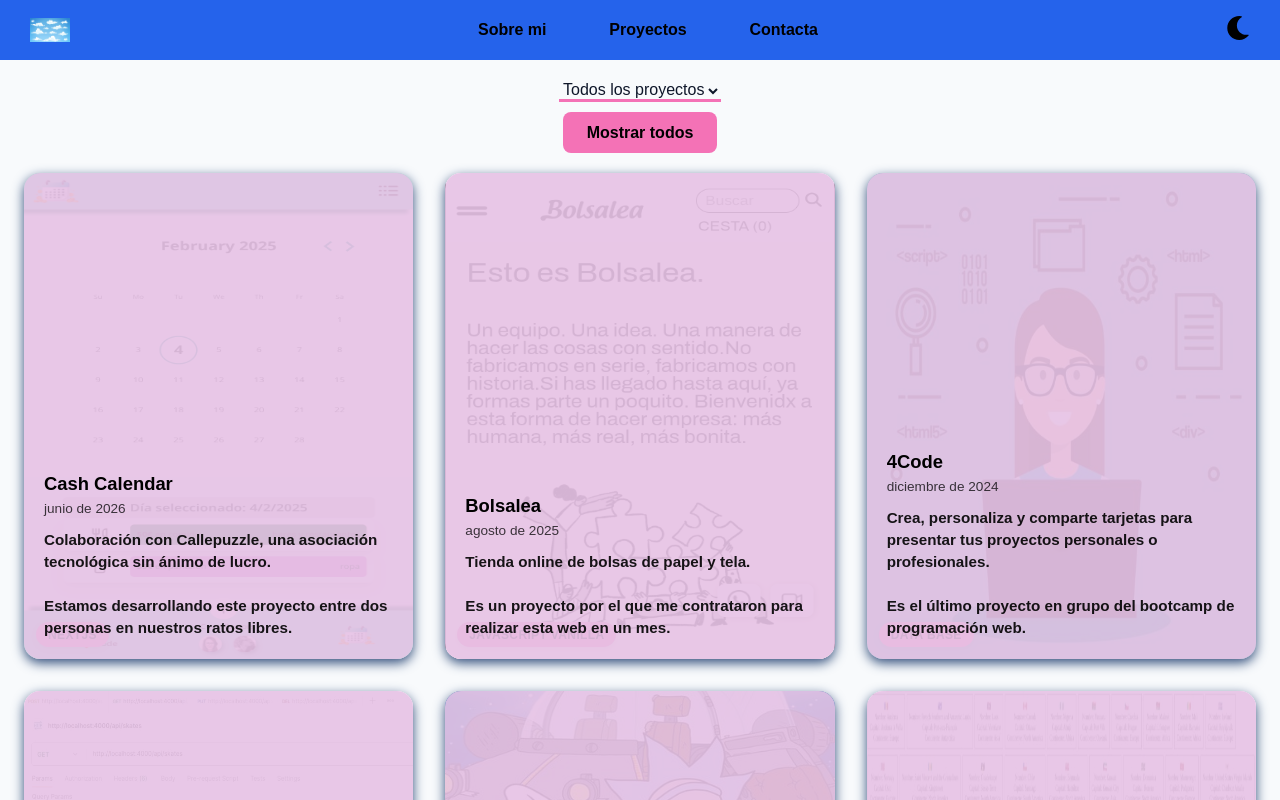
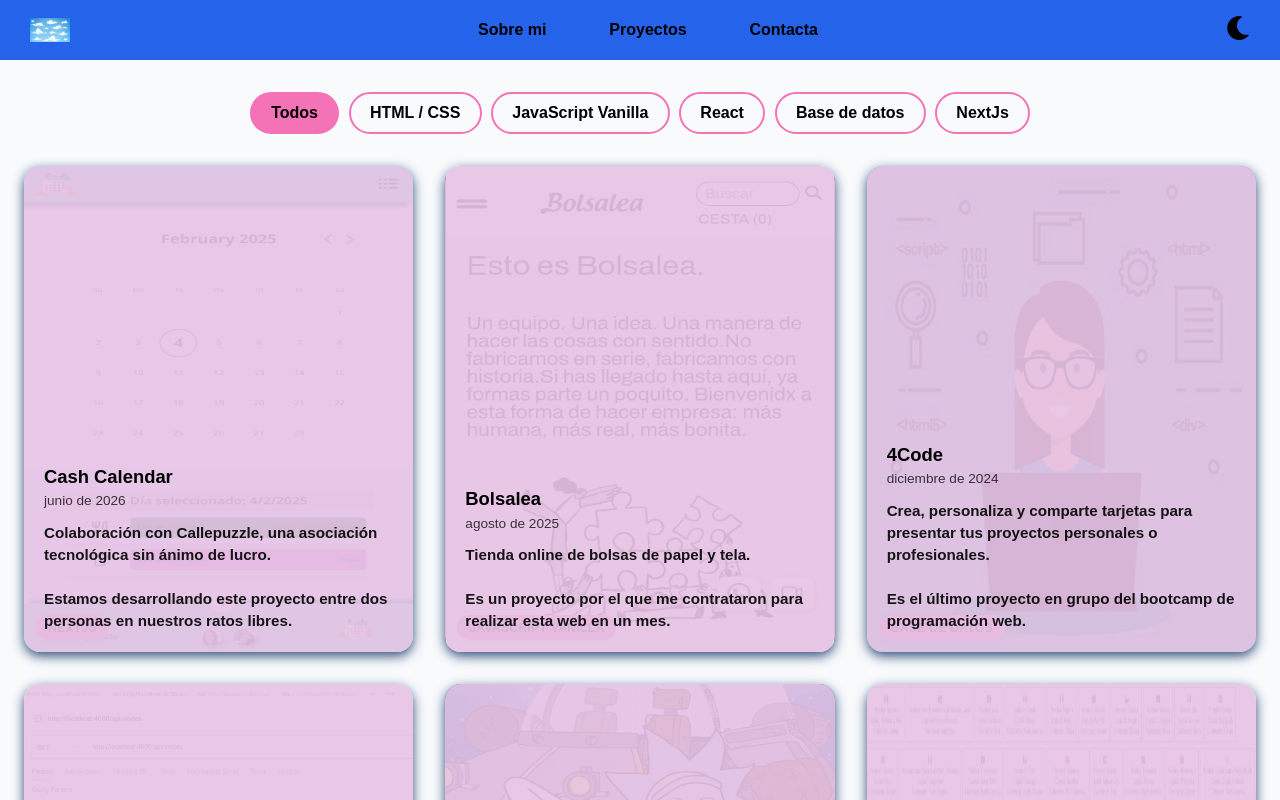
Before and after one commit to Nuria8890/portfolio, a React (Vite) app: page /projects in a window 1280 px wide. Shown: the top 800 px of the page. Built offline with nearby package versions, Linux system fonts and the light colour scheme; a web font is replaced by a local one.

Commit message:
replace select filter with chip button filter

```diff
--- a/src/components/App.jsx
+++ b/src/components/App.jsx
@@ -56,10 +56,6 @@ function App() {
     setSelectedTech(value);
   };
 
-  const clickReset = () => {
-    setSelectedTech("");
-  };
-
   const changeContactForm = (event) => {
     const { name, value } = event.target;
     setContactFormData((previous) => ({ ...previous, [name]: value }));
@@ -97,7 +93,6 @@ function App() {
                   arrayProjects={arrayProjects}
                   onChangeInputTech={changeInputTech}
                   selectedTech={selectedTech}
-                  onClickReset={clickReset}
                 />
               }
             />
--- a/src/components/projects/Projects.jsx
+++ b/src/components/projects/Projects.jsx
@@ -1,12 +1,7 @@
 import Filters from "./filters/Filters";
 import Projects_list from "./Projects_list";
 
-function projects({
-  arrayProjects,
-  onChangeInputTech,
-  selectedTech,
-  onClickReset,
-}) {
+function projects({ arrayProjects, onChangeInputTech, selectedTech }) {
   let filteredProjects;
 
   if (selectedTech === "") {
@@ -19,9 +14,8 @@ function projects({
   return (
     <>
       <Filters
+        arrayProjects={arrayProjects}
         onChangeInputTech={onChangeInputTech}
-        onClickReset={onClickReset}
-        arrayProjects={arrayProjects}
         selectedTech={selectedTech}
       />
       <section>
--- a/src/components/projects/filters/FilterByTech.jsx
+++ b/src/components/projects/filters/FilterByTech.jsx
@@ -1,27 +1,37 @@
-function FilterByTech({ onChangeInputTech, technologies, selectedTech }) {
-  const handleChangeInput = (event) => {
-    onChangeInputTech(event.target.value);
+function FilterByTech({ arrayProjects, onChangeInputTech, selectedTech }) {
+  const uniqueTechnologies = [
+    ...new Set(arrayProjects.map((project) => project.tech)),
+  ];
+  const technologies = ["Todos", ...uniqueTechnologies];
+
+  const handleClickTech = (technology) => {
+    onChangeInputTech(technology === "Todos" ? "" : technology);
   };
 
-  const technology = technologies.map((technology, i) => {
-    return (
-      <option key={i} value={technology}>
-        {technology}
-      </option>
-    );
-  });
-
   return (
-    <select
-      className="filters__filterByTech"
-      id="techFilter"
-      name="techFilter"
-      value={selectedTech}
-      onChange={handleChangeInput}
+    <div
+      className="filters__chips"
+      role="group"
+      aria-label="Filtrar por tecnología"
     >
-      <option value="">Todos los proyectos</option>
-      {technology}
-    </select>
+      {technologies.map((technology) => {
+        const isSelected =
+          technology === "Todos"
+            ? selectedTech === ""
+            : selectedTech === technology;
+        return (
+          <button
+            key={technology}
+            type="button"
+            className={`filters__chip ${isSelected ? "filters__chip--active" : ""}`}
+            onClick={() => handleClickTech(technology)}
+            aria-pressed={isSelected}
+          >
+            {technology}
+          </button>
+        );
+      })}
+    </div>
   );
 }
 
--- a/src/components/projects/filters/Filters.jsx
+++ b/src/components/projects/filters/Filters.jsx
@@ -1,30 +1,15 @@
 import "@/styles/layout/projects/filters/Filters.scss";
-import ResetButton from "./ResetButton";
 import FilterByTech from "./FilterByTech";
 
-function Filters({
-  onChangeInputTech,
-  onClickReset,
-  arrayProjects,
-  selectedTech,
-}) {
-  const allTechnologies = arrayProjects.map((technology) => {
-    return technology.tech;
-  });
-
-  const technologies = allTechnologies.filter((valor, indice, self) => {
-    return self.indexOf(valor) === indice;
-  });
-
+function Filters({ arrayProjects, onChangeInputTech, selectedTech }) {
   return (
-    <form className="filters">
+    <div className="filters">
       <FilterByTech
+        arrayProjects={arrayProjects}
         onChangeInputTech={onChangeInputTech}
-        technologies={technologies}
         selectedTech={selectedTech}
       />
-      <ResetButton onClickReset={onClickReset} />
-    </form>
+    </div>
   );
 }
 
--- a/src/components/projects/filters/ResetButton.jsx
+++ /dev/null
@@ -1,13 +0,0 @@
-function ResetButton({ onClickReset }) {
-  const handleClickReset = (event) => {
-    event.preventDefault();
-    onClickReset();
-  };
-  return (
-    <button className="filters__resetButton" onClick={handleClickReset}>
-      Mostrar todos
-    </button>
-  );
-}
-
-export default ResetButton;
--- a/src/data/projects.js
+++ b/src/data/projects.js
@@ -16,7 +16,7 @@ const adalabModulo1Grupal = {
   urlCode:
     "https://github.com/Nuria8890/ADALAB-project-module-1-team-2-TechAnimal",
   photo: PhotoA1Gru,
-  tech: "HTML y CSS",
+  tech: "HTML / CSS",
   title: "Tech Animal",
   smallText:
     "Simulación de una página web de presentación de un equipo de trabajo.<br/><br/>Es el primer proyecto en grupo del bootcamp de programación web.",
@@ -31,7 +31,7 @@ const adalabModulo1Evaluacion = {
   urlCode:
     "https://github.com/Nuria8890/ADALAB-modulo-1-evaluacion-final-Nuria8890",
   photo: PhotoA1Ev,
-  tech: "HTML y CSS",
+  tech: "HTML / CSS",
   title: "Comienzos compartidos",
   smallText:
     "Simulación de una página web de productos escolares <br/><br/>Es mi primer proyecto en solitario después de dos semanas y media en el bootcamp de programación web.",
@@ -46,7 +46,7 @@ const adalabModulo2Grupal = {
   urlCode:
     "https://github.com/Nuria8890/ADALAB-project-module-2-team-3-HastaElInfinito",
   photo: PhotoA2Gru,
-  tech: "JavaScript vanilla",
+  tech: "JavaScript Vanilla",
   title: "Hasta el infinito",
   smallText:
     "Crea y envía tarjetas personalizadas con temática ToyStory.<br/><br/>Es el segundo proyecto en grupo del bootcamp de programación web.",
@@ -61,7 +61,7 @@ const adalabModulo2EvaluacionIntermedia = {
   urlCode:
     "https://github.com/Nuria8890/ADALAB-modulo-2-evaluacion-intermedia-Nuria8890",
   photo: PhotoA2Int,
-  tech: "JavaScript vanilla",
+  tech: "JavaScript Vanilla",
   title: "Adivina el número",
   smallText:
     "Disfruta jugando a Adivina el número, un juego realizado en el bootcamp de programación web después de dos semanas aprendiendo JavaScript.",
@@ -76,7 +76,7 @@ const adalabModulo2Evaluacion = {
   urlCode:
     "https://github.com/Nuria8890/ADALAB-modulo-2-evaluacion-final-Nuria8890",
   photo: PhotoA2Ev,
-  tech: "JavaScript vanilla",
+  tech: "JavaScript Vanilla",
   title: "Buscador de series de anime",
   smallText:
     "¡Localiza y guarda tus series de anime favoritas!<br/><br/> He hecho esta aplicación en el bootcamp de programación web, después de casi un mes aprendiendo JavaScript.",
@@ -120,7 +120,7 @@ const adalabModulo3y4Grupal = {
   url: "https://promo-a-module-4-team-2-proyectos.onrender.com/",
   urlCode: "https://github.com/Nuria8890/ADALAB-project-module-4-team-2-4Code",
   photo: PhotoA3y4Gru,
-  tech: "Data Base",
+  tech: "Base de datos",
   title: "4Code",
   smallText:
     "Crea, personaliza y comparte tarjetas para presentar tus proyectos personales o profesionales.<br/><br/>Es el último proyecto en grupo del bootcamp de programación web.",
@@ -135,7 +135,7 @@ const adalabModulo4Evaluacion = {
   urlCode:
     "https://github.com/Nuria8890/ADALAB-modulo-4-evaluacion-final-bpw-Nuria8890",
   photo: PhotoA4Ev,
-  tech: "Data Base",
+  tech: "Base de datos",
   title: "Roller db",
   smallText:
     "Simulación de una base de datos de una tienda de patines ficticia.<br/><br/>Es un proyecto en solitario realizado en el bootcamp de programación web, tras dos semanas aprendiendo back-end.",
@@ -163,7 +163,7 @@ const bolsalea = {
   url: "https://www.bolsalea.com/",
   urlCode: "",
   photo: PhotoBolsalea,
-  tech: "JavaScript vanilla",
+  tech: "JavaScript Vanilla",
   title: "Bolsalea",
   smallText:
     "Tienda online de bolsas de papel y tela.<br/><br/>Es un proyecto por el que me contrataron para realizar esta web en un mes.",
--- a/src/styles/layout/projects/filters/Filters.scss
+++ b/src/styles/layout/projects/filters/Filters.scss
@@ -3,18 +3,60 @@
 .filters {
   width: 100%;
   display: flex;
-  justify-content: space-around;
+  justify-content: center;
   align-items: center;
-  margin: 20px 0;
-  &__filterByTech {
-    color: $bg-dark;
-    border-bottom: 3px $secondary-color solid;
+  margin: 1.5rem 0;
+  padding: 0 1rem;
+
+  &__chips {
+    display: flex;
+    flex-wrap: wrap;
+    justify-content: center;
+    gap: 0.6rem;
+    width: 100%;
+    max-width: 800px;
   }
-  &__resetButton {
-    @include button-link-style;
+
+  &__chip {
+    padding: 0.5rem 1rem;
+    border-radius: 999px;
+    border: 2px solid $secondary-color;
+    background-color: transparent;
+    color: inherit;
+    font-family: inherit;
+    font-size: 0.9rem;
+    font-weight: 700;
+    cursor: pointer;
+    transition:
+      background-color 0.2s ease,
+      color 0.2s ease,
+      transform 0.2s ease;
+
+    &:hover {
+      transform: translateY(-2px);
+    }
+
+    &--active {
+      background-color: $secondary-color;
+      color: $text-dark;
+    }
   }
+
   @media (min-width: 768px) {
-    flex-direction: column;
-    gap: 10px;
+    margin: 2rem 0;
+
+    &__chip {
+      font-size: 1rem;
+      padding: 0.6rem 1.2rem;
+    }
   }
 }
+
+// Modo oscuro: chips inactivos con borde más visible
+.mode__dark .filters__chip:not(.filters__chip--active) {
+  border-color: lighten($secondary-color, 10%);
+
+  &:hover {
+    background-color: rgba($secondary-color, 0.15);
+  }
+}
```
